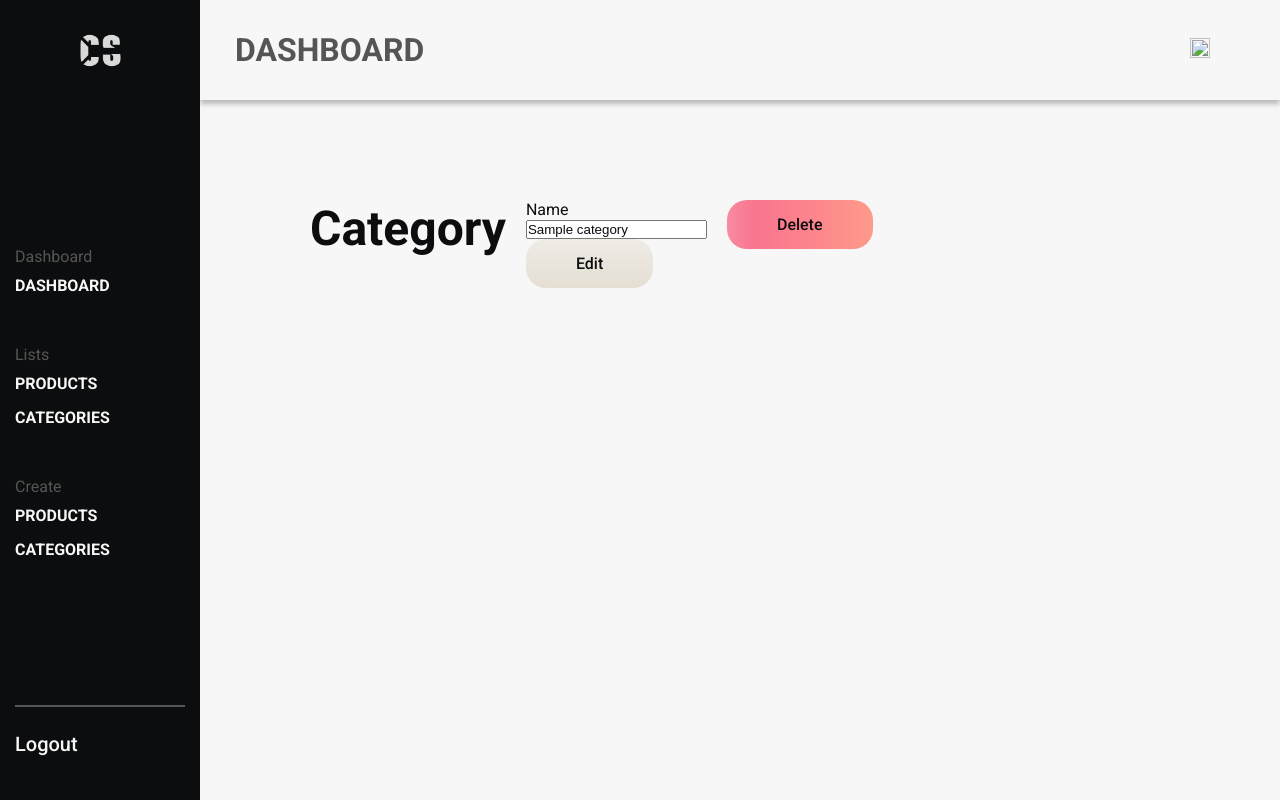
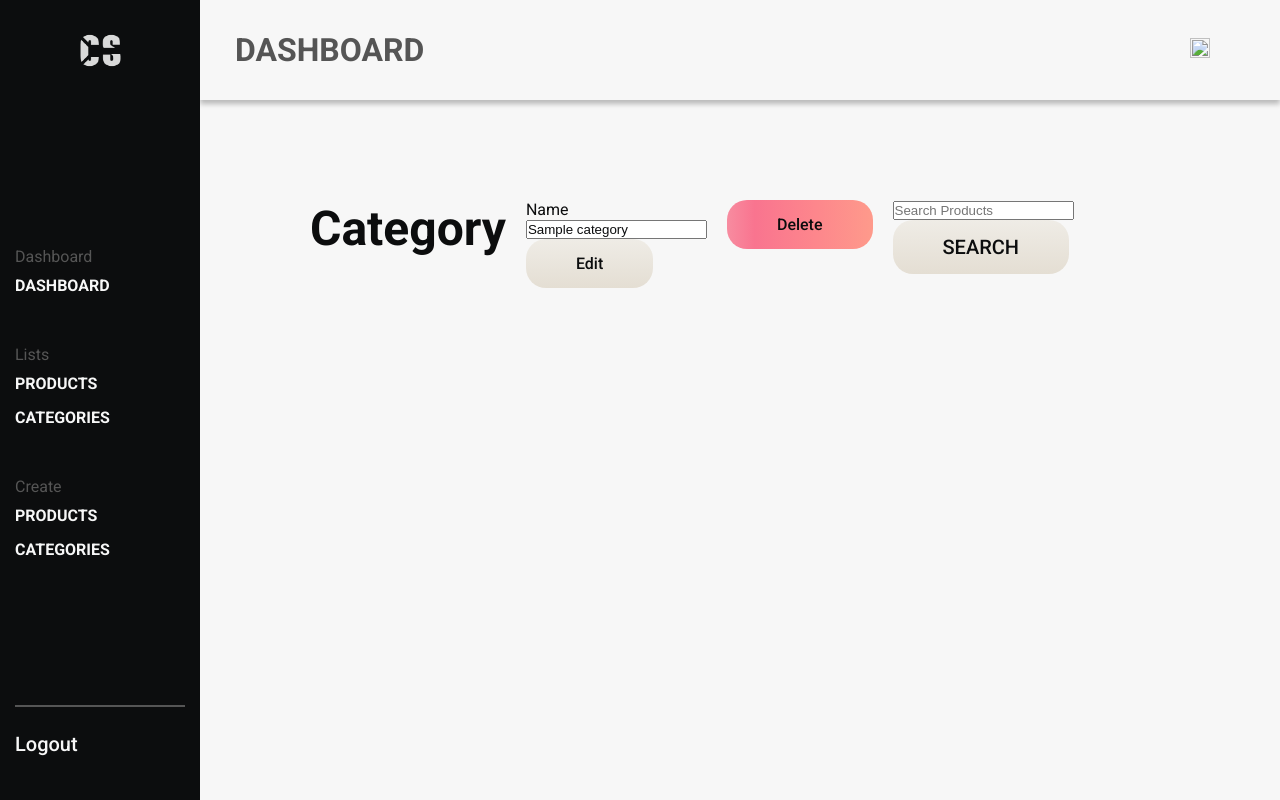
Before and after one commit to Solixx/ChallengeStore, a Django app: page /adminPanel/categories/1/ in a window 1280 px wide. Run offline with Django 5.2, Linux system fonts and the light colour scheme; a user stored in the database is signed in; data comes from the database, SQL or seed files in the repository; tables that the repository leaves empty hold one stand-in row (values such as "Sample post").

Commit message:
Search from products on the Category Profile

```diff
--- a/project/app/templates/adminCategoryProfile.html
+++ b/project/app/templates/adminCategoryProfile.html
@@ -33,6 +33,16 @@
         {% endif %}
     </div>
 
+    <div class="col12">
+      <form action="{% url 'adminCategoryProfile' category.id %}" method="POST">
+        {% csrf_token %}
+        <input type="search" name="search" placeholder="Search Products" value="{{ search }}" />
+        <button type="submit">
+          <h5>SEARCH</h5>
+          {% comment %} <i class="fa fa-search"></i> {% endcomment %}
+        </button>
+      </form>
+    </div>
   {% for product in products %}
     <div class="col4 colL4 colM6 colS3">
       <div class="adminProductBox {% if product.is_deleted %} adminProductBoxDisable {% endif %}">
--- a/project/app/views.py
+++ b/project/app/views.py
@@ -194,7 +194,19 @@
 @login_required
 def adminCategoryProfile(request, id):
     category = get_object_or_404(Categories, id=id)
-    products = Products.objects.filter(category_id = id).order_by('-created_at')
+    search = ""
+
+    if request.method == "POST":
+        search = request.POST.get("search")
+
+        if search:
+            products = Products.objects.filter(name__icontains = search, category_id = id).order_by('-created_at')
+        else:
+            products = Products.objects.filter(category_id = id).order_by('-created_at')
+
+    else:
+        products = Products.objects.filter(category_id = id).order_by('-created_at')
+
     categories = Categories.objects.all()
     return render(request, "adminCategoryProfile.html", { "category": category, "products": products, "categories": categories })
 
```
